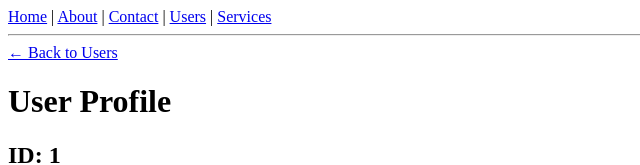
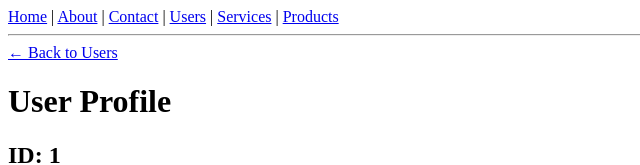
Before and after one commit to HaithamAbuDraz/react-learning-journey, a React (Vite) app: page /users/1 in a window 1280 px wide. Shown: the top 165 px of the page, without its empty margins (0-640 px from the left). Built offline with nearby package versions, Linux system fonts and the light colour scheme.

Commit message:
Add Products link to Navbar

```diff
--- a/src/lessons/12-react-router/components/Navbar.jsx
+++ b/src/lessons/12-react-router/components/Navbar.jsx
@@ -20,6 +20,10 @@ function Navbar() {
       {' | '}
 
       <NavLink to='/services'>Services</NavLink>
+
+      {' | '}
+
+      <NavLink to='/products'>Products</NavLink>
     </nav>
   );
 }
```
